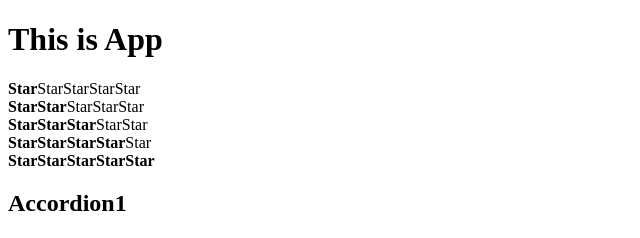
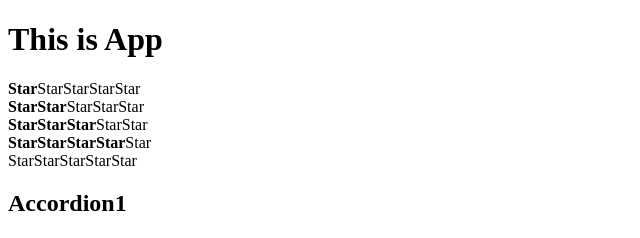
Before and after one commit to AlexChernov1996/ReactLesons, a React (Create React App) app: page / in a window 1280 px wide. Shown: the top 238 px of the page, without its empty margins (0-640 px from the left). Built offline with nearby package versions, Linux system fonts and the light colour scheme.

Commit message:
Components.Props

```diff
--- a/src/App.tsx
+++ b/src/App.tsx
@@ -10,7 +10,7 @@ function App() {
             <Rating value ={2}/>
             <Rating value ={3}/>
             <Rating value ={4}/>
-            <Rating value ={5}/>
+            <Rating value ={0}/>
             <Accordion title = {"Accordion1"}/>
             <Accordion title = {"Accordion2"}/>
         </div>
```
